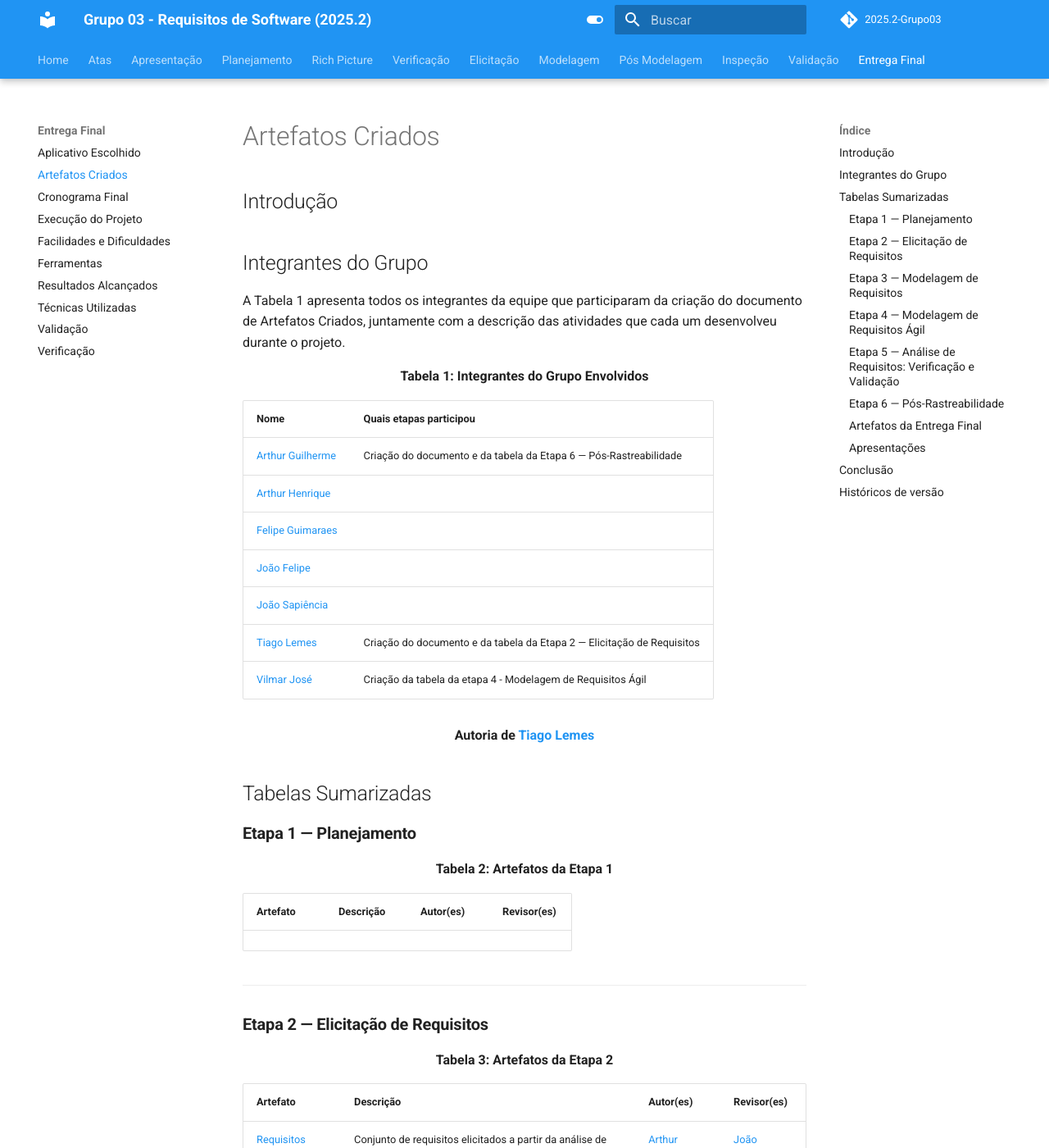
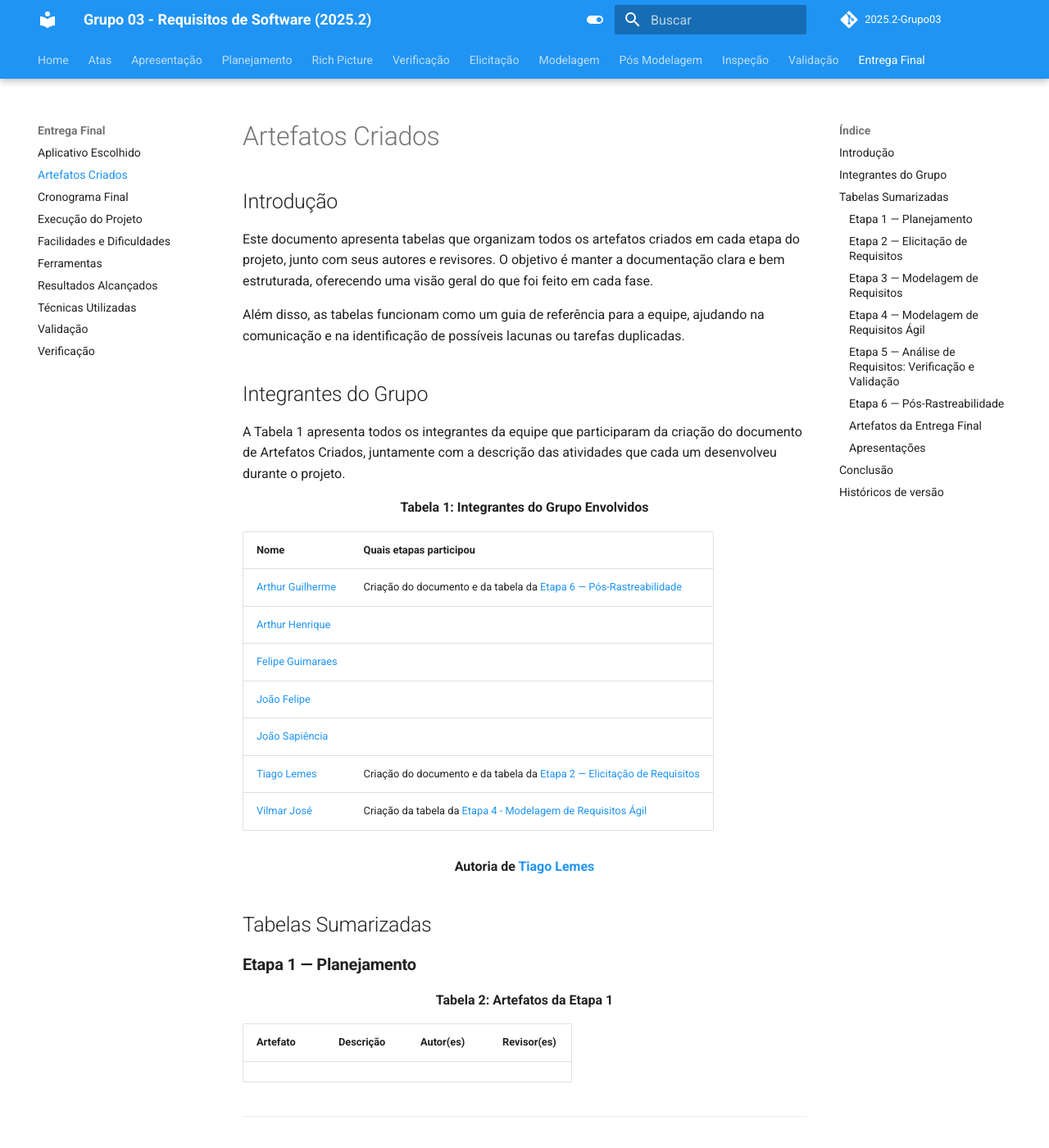
Before and after one commit to Requisitos-de-Software/2025.2-Grupo03, an MkDocs documentation site: the page built from docs/Entrega_Final/artefatos_criados.md, in a window 1280 px wide and 1400 px high. Shown: the whole window at 82% size. Built offline with MkDocs 1.6.1 and Material for MkDocs 9.7.7, drawn with Linux system fonts in a browser that asks for light colours; comment, search, counter and statistics services are not loaded; some of the changed lines change nothing that is shown; some of the changed text lies outside the part shown.

Commit message:
Update artefatos_criados.md

```diff
--- a/docs/Entrega_Final/artefatos_criados.md
+++ b/docs/Entrega_Final/artefatos_criados.md
@@ -1,6 +1,10 @@
 # Artefatos Criados
 
 ## Introdução
+
+Este documento apresenta tabelas que organizam todos os artefatos criados em cada etapa do projeto, junto com seus autores e revisores. O objetivo é manter a documentação clara e bem estruturada, oferecendo uma visão geral do que foi feito em cada fase.
+
+Além disso, as tabelas funcionam como um guia de referência para a equipe, ajudando na comunicação e na identificação de possíveis lacunas ou tarefas duplicadas.
 
 ## Integrantes do Grupo
 A Tabela 1 apresenta todos os integrantes da equipe que participaram da criação do documento de Artefatos Criados, juntamente com a descrição das atividades que cada um desenvolveu durante o projeto.
@@ -9,13 +13,13 @@
 
 | Nome | Quais etapas participou |
 |---------------------------|---------------------------------------|
-| [Arthur Guilherme](https://github.com/ArthurGuilher62) | Criação do documento e da tabela da Etapa 6 — Pós-Rastreabilidade |
+| [Arthur Guilherme](https://github.com/ArthurGuilher62) | Criação do documento e da tabela da [Etapa 6 — Pós-Rastreabilidade](https://requisitos-de-software.github.io/2025.2-Grupo03/Entrega_Final/artefatos_criados/#etapa-6-pos-rastreabilidade) |
 | [Arthur Henrique](https://github.com/arthurhvieira1) |    |
 | [Felipe Guimaraes](https://github.com/felipegf1) | |
 | [João Felipe](https://github.com/MrBolt2005) |   |
 | [João Sapiência](https://github.com/JoaoSapiencia) |  |
-| [Tiago Lemes](https://github.com/TiagoTeixeira-2005) | Criação do documento e da tabela da Etapa 2 — Elicitação de Requisitos |
-| [Vilmar José](https://github.com/VilmarFagundes) | Criação da tabela da etapa 4 - Modelagem de Requisitos Ágil |
+| [Tiago Lemes](https://github.com/TiagoTeixeira-2005) | Criação do documento e da tabela da [Etapa 2 — Elicitação de Requisitos](https://requisitos-de-software.github.io/2025.2-Grupo03/Entrega_Final/artefatos_criados/#etapa-2-elicitacao-de-requisitos) |
+| [Vilmar José](https://github.com/VilmarFagundes) | Criação da tabela da [Etapa 4 - Modelagem de Requisitos Ágil](https://requisitos-de-software.github.io/2025.2-Grupo03/Entrega_Final/artefatos_criados/#etapa-4-modelagem-de-requisitos-agil)|
 
 <div align="center"><strong>Autoria de <a href="https://github.com/TiagoTeixeira-2005">Tiago Lemes</a></strong></div>
 
@@ -98,6 +102,7 @@
 |[Matriz de Rastreabilidade](https://requisitos-de-software.github.io/2025.2-Grupo03/Pos-modelagem/matriz_de_rastreabilidade/)|A Matriz Geral de Rastreabilidade é um documento que organiza os requisitos do projeto juntamente com suas origens e consequências, permitindo visualizar suas interdependências e conexões com os artefatos desenvolvidos.|[Arthur Guilherme](https://github.com/ArthurGuilher62), [Arthur Henrique](https://github.com/arthurhvieira1), [Felipe Guimaraes](https://github.com/felipegf1), [João Felipe](https://github.com/MrBolt2005), [João Sapiência](https://github.com/JoaoSapiencia), [Tiago Lemes](https://github.com/TiagoTeixeira-2005) e [Vilmar José](https://github.com/VilmarFagundes) | [Arthur Guilherme](https://github.com/ArthurGuilher62), [Arthur Henrique](https://github.com/arthurhvieira1), [Felipe Guimaraes](https://github.com/felipegf1), [Tiago Lemes](https://github.com/TiagoTeixeira-2005) e [Vilmar José](https://github.com/VilmarFagundes)|
 |[Backward-From](https://requisitos-de-software.github.io/2025.2-Grupo03/Pos-modelagem/backward/#introducao)|A rastreabilidade Backward-From é uma abordagem que visa identificar a origem de cada requisito em um projeto, conectando-os às suas fontes de elicitação. Essa abordagem assegura que todos os requisitos tenham uma justificativa clara.|[Arthur Guilherme](https://github.com/ArthurGuilher62), [Arthur Henrique](https://github.com/arthurhvieira1), [Felipe Guimaraes](https://github.com/felipegf1), [João Felipe](https://github.com/MrBolt2005), [João Sapiência](https://github.com/JoaoSapiencia), [Tiago Lemes](https://github.com/TiagoTeixeira-2005) e [Vilmar José](https://github.com/VilmarFagundes)|[Arthur Guilherme](https://github.com/ArthurGuilher62), [Arthur Henrique](https://github.com/arthurhvieira1), [Felipe Guimaraes](https://github.com/felipegf1), [Tiago Lemes](https://github.com/TiagoTeixeira-2005) e [Vilmar José](https://github.com/VilmarFagundes)|
 |[Forward-From](https://requisitos-de-software.github.io/2025.2-Grupo03/Pos-modelagem/forward/)|A rastreabilidade Forward-From é uma abordagem que permite acompanhar o destino de cada requisito, evidenciando sua transformação em artefatos como design e documentação. Essa técnica assegura que os requisitos sejam implementados e validados corretamente, facilitando o controle do progresso e a verificação do atendimento às necessidades do projeto.|[Arthur Guilherme](https://github.com/ArthurGuilher62), [Arthur Henrique](https://github.com/arthurhvieira1), [Felipe Guimaraes](https://github.com/felipegf1), [João Felipe](https://github.com/MrBolt2005), [João Sapiência](https://github.com/JoaoSapiencia), [Tiago Lemes](https://github.com/TiagoTeixeira-2005) e [Vilmar José](https://github.com/VilmarFagundes)|[Arthur Guilherme](https://github.com/ArthurGuilher62), [Felipe Guimaraes](https://github.com/felipegf1), [João Felipe](https://github.com/MrBolt2005), [Tiago Lemes](https://github.com/TiagoTeixeira-2005) e [Vilmar José](https://github.com/VilmarFagundes)|
+
 ---
 
 ### **Artefatos da Entrega Final**
@@ -120,6 +125,10 @@
 
 ## Conclusão
 
+Durante o projeto, vários artefatos foram criados, mostrando como o grupo evoluiu e aprendeu os conteúdos da disciplina. A equipe demonstrou bom domínio do assunto e produziu materiais importantes, que serviram como referência e foram aprimorados ao longo do desenvolvimento da documentação.
+
+Além disso, a tabela que apresenta a quantidade de artefatos criados por cada integrante em cada etapa, assim como a quantidade de documentos revisados, pode ser consultada no documento de [Participações](../arquivos/participacoes.pdf).
+
 ## Históricos de versão
 
 | Versão | Data       | Descrição  | Autor(es)        | Revisor    |
```
